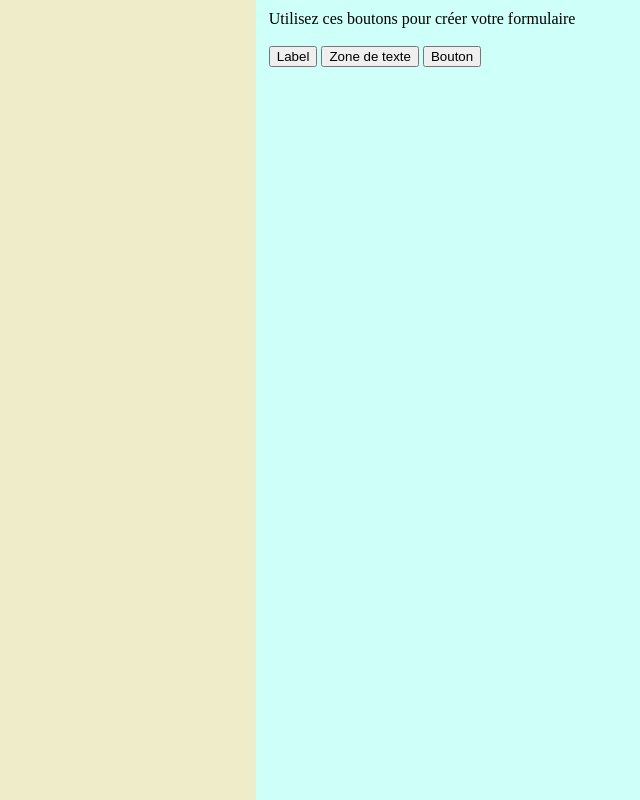
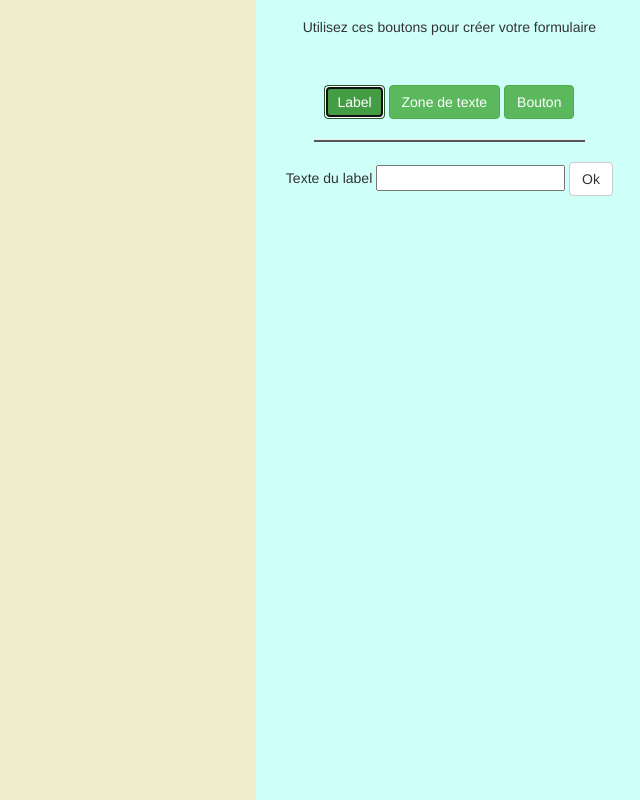
Before and after one commit to romain-gautier/cours_jquery, a plain HTML site: page Activité_1/index.html in a window 1280 px wide. Both pictures are taken after a click on the button "Label". Shown: the top 800 px of the page, without its empty margins (640-1280 px from the left). Drawn offline with nearby package versions, Linux system fonts and the light colour scheme.

Commit message:
activité 1

```diff
--- a/Activité_1/index.html
+++ b/Activité_1/index.html
@@ -2,6 +2,8 @@
 <html>
   <head>
     <meta charset="UTF-8">
+
+    <link rel="stylesheet" href="https://maxcdn.bootstrapcdn.com/bootstrap/3.3.6/css/bootstrap.min.css" integrity="sha384-1q8mTJOASx8j1Au+a5WDVnPi2lkFfwwEAa8hDDdjZlpLegxhjVME1fgjWPGmkzs7" crossorigin="anonymous">
     <style>
       body {
         margin: 0;
@@ -11,6 +13,8 @@
         width: 70%;
         height: 1000px;
         background-color: #EFECCA;
+        padding-left: 10px;
+        padding-top: 10px;
       }
       #droite {
         background-color: #CEFFF8;
@@ -18,16 +22,24 @@
         padding : 10px;
         padding-left: 71%;
       }
+      hr {
+          height: 2px;
+          background-color:#555;
+          margin-top: 20px;
+          margin-bottom: 20px;
+          width: 75%;
+      }
     </style>
   </head>
   <body>
     <div id="gauche">
     </div>
-    <div id="droite">
-      Utilisez ces boutons pour créer votre formulaire<br><br>
-      <button>Label</button>
-      <button>Zone de texte</button>
-      <button>Bouton</button>
+    <div id="droite" class="text-center">
+      <h5>Utilisez ces boutons pour créer votre formulaire</h5><br><br>
+      <button id="buttonLabel" class="btn btn-success">Label</button>
+      <button id="buttonZone" class="btn btn-success">Zone de texte</button>
+      <button id="buttonBouton" class="btn btn-success">Bouton</button>
+      <hr>
     </div>
 
     <script src="jquery.js"></script>
--- a/Activité_1/script.js
+++ b/Activité_1/script.js
@@ -1,3 +1,29 @@
 $(function() {
-  // Insérer le code jQuery ici
+  // Lorsque l'on click sur label
+  $('#buttonLabel').click(function(){
+    $('hr').after('<div id="textLabel">Texte du label <input type="text" id="idLabel"> <button id="okLabel" class="btn btn-default">Ok</button></div>');
+    $('#okLabel').click(function(){
+      $('#gauche').append('<span><strong>' + $('#idLabel').val() + '</strong></span>');
+      $('#textLabel').remove();
+    });
   });
+
+  // Lorsque l'on click sur zone de texte
+  $('#buttonZone').click(function(){
+    $('hr').after('<div id="textZone">id zone de texte <input type="text" id="idZone"> <button id="okZone" class="btn btn-default">Ok</button></div>');
+    $('#okZone').click(function(){
+      $('#gauche').append('<input id="'+ $('#idZone').val() + '" type="text"><br>');
+      $('#textZone').remove();
+    });
+  });
+
+  // Lorsque l'on click sur Bouton
+  $('#buttonBouton').click(function(){
+    $('hr').after('<div id="textBouton">Texte bouton <input type="text" id="idBouton"> <button id="okBouton" class="btn btn-default">Ok</button></div>');
+    $('#okBouton').click(function(){
+      $('#gauche').append('<button class="btn btn-primary">' + $('#idBouton').val() + '</button><br>');
+      $('#textBouton').remove();
+    });
+  });
+
+  });
```
